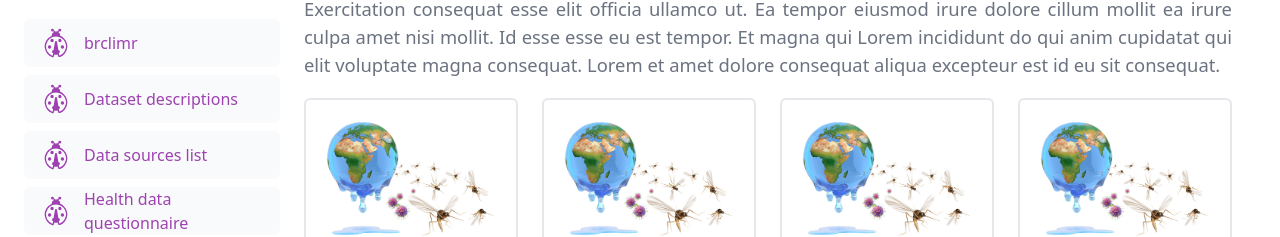
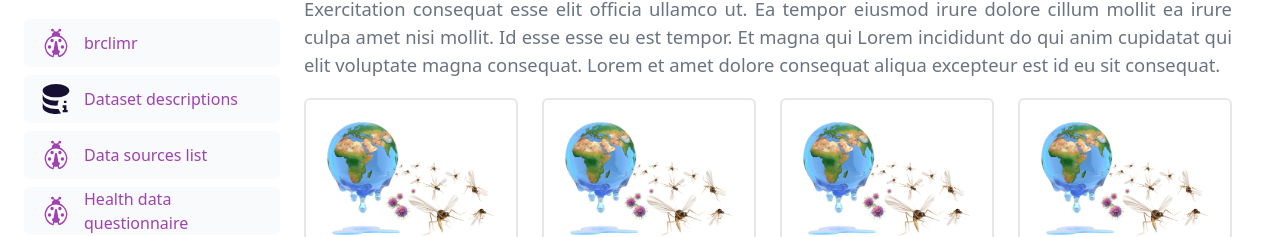
Before and after one commit to harmonize-tools/harmonize-tools.github.io, a Next.js app: page / in a window 1280 px wide. Shown: the part 145-382 px from the top of the page. Built offline with nearby package versions, Linux system fonts and the light colour scheme.

Commit message:
Update nav-links.tsx

```diff
--- a/app/ui/structure/nav-links.tsx
+++ b/app/ui/structure/nav-links.tsx
@@ -7,7 +7,7 @@ const links = [
   {
     name: 'Dataset descriptions',
     href: '/dataset-descriptions',
-    icon: '/icons/insect.svg',
+    icon: '/icons/dataset-descriptions.svg',
   },
   {
     name: 'Data sources list',
```
